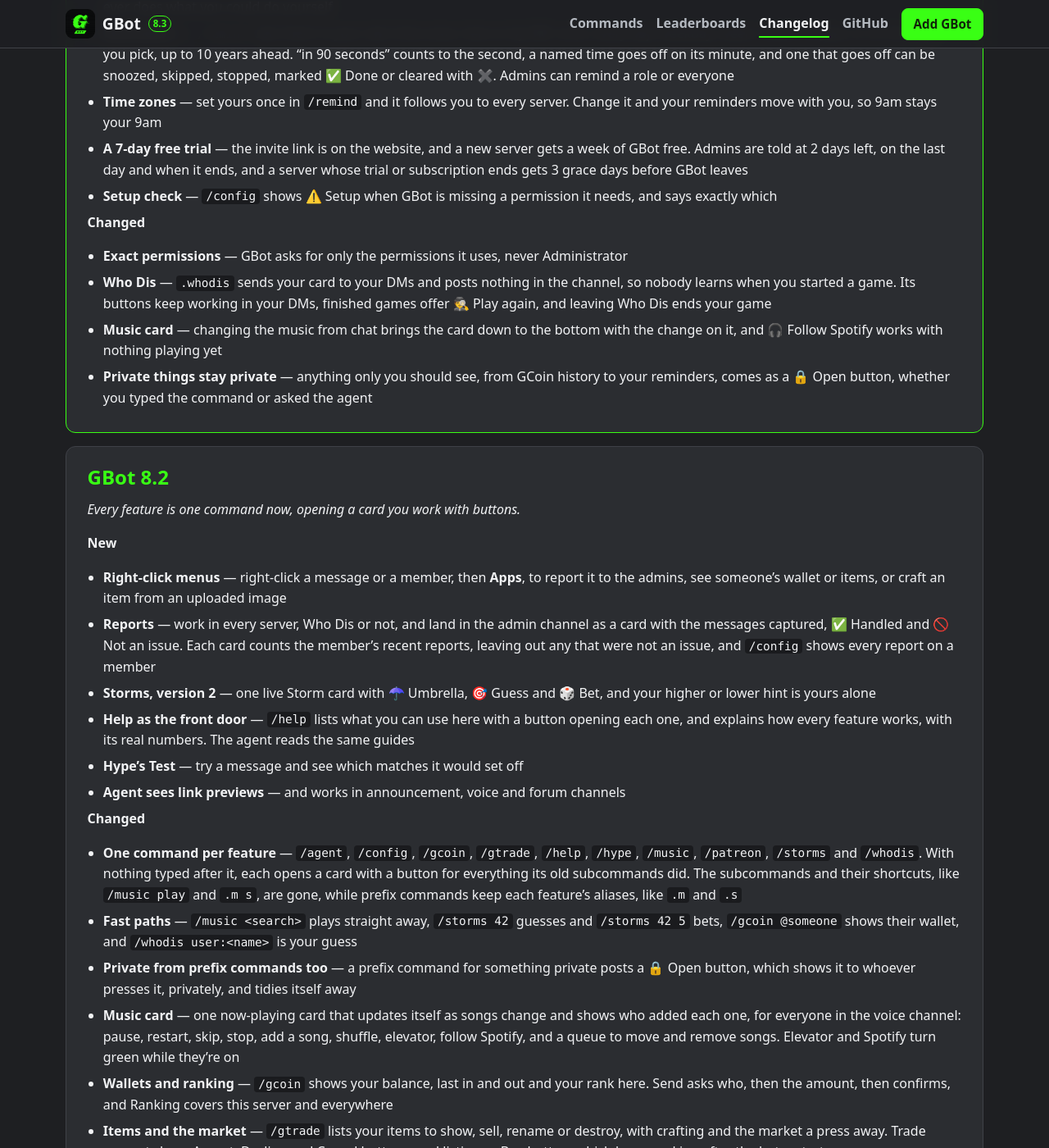
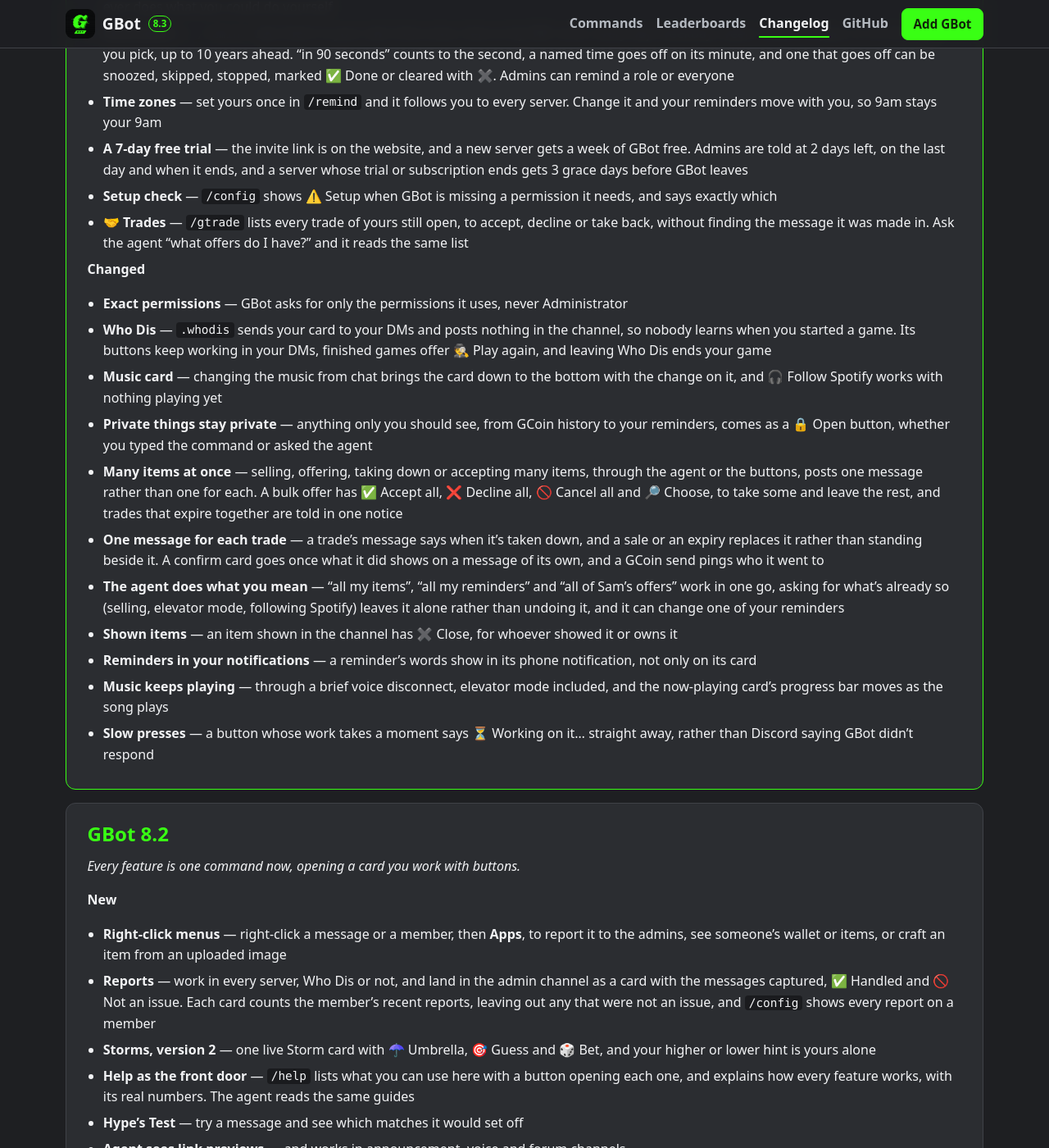
Before and after one commit to cgoulart35/GBot, a Jekyll site: the page built from site/changelog.html, in a window 1280 px wide and 1400 px high, scrolled down 507 px. Shown: the whole window at 82% size. Built offline with Jekyll 4.4.1, drawn with Linux system fonts in a browser that asks for light colours.

Commit message:
docs: 8.3's changelog covers trades, bulk messages and the rest
The 8.3 changelog, in the README and on the website, adds Trades, many
items at once, one message for each trade, the agent's bulk asks, Close
on shown items, reminders in notifications, music through a voice
disconnect with a moving progress bar, and slow presses saying they're
working. /gtrade's description names Trades, in the bot and on the site.

Co-Authored-By: Claude Opus 5.5 <noreply@anthropic.com>
Claude-Session: https://claude.ai/code/session_0114tYASnVPsmojzD4MspD35

```diff
--- a/site/_data/commands.json
+++ b/site/_data/commands.json
@@ -99,7 +99,7 @@
           "gt"
         ],
         "summary": "Your items: craft, show off, sell and buy them.",
-        "description": "Open your items: craft one from an image link, show one off, rename it, destroy it for its value back, or sell it on this server's market or to one person. The market lists what's for sale here and the trade requests waiting on you.",
+        "description": "Open your items: craft one from an image link, show one off, rename it, destroy it for its value back, or sell it on this server's market or to one person. The market lists what's for sale here, and Trades every trade of yours still open, to answer or take back.",
         "slash": "/gtrade",
         "prefix": ".[gtrade|gt]",
         "shorthand": ".gt",
--- a/site/_includes/changelog.md
+++ b/site/_includes/changelog.md
@@ -7,12 +7,20 @@
 - <ins>Time zones</ins> — set yours once in `/remind` and it follows you to every server. Change it and your reminders move with you, so 9am stays your 9am
 - <ins>A 7-day free trial</ins> — the invite link is on the website, and a new server gets a week of GBot free. Admins are told at 2 days left, on the last day and when it ends, and a server whose trial or subscription ends gets 3 grace days before GBot leaves
 - <ins>Setup check</ins> — `/config` shows ⚠️ Setup when GBot is missing a permission it needs, and says exactly which
+- <ins>🤝 Trades</ins> — `/gtrade` lists every trade of yours still open, to accept, decline or take back, without finding the message it was made in. Ask the agent "what offers do I have?" and it reads the same list
 
 **Changed**
 - <ins>Exact permissions</ins> — GBot asks for only the permissions it uses, never Administrator
 - <ins>Who Dis</ins> — `.whodis` sends your card to your DMs and posts nothing in the channel, so nobody learns when you started a game. Its buttons keep working in your DMs, finished games offer 🕵️ Play again, and leaving Who Dis ends your game
 - <ins>Music card</ins> — changing the music from chat brings the card down to the bottom with the change on it, and 🎧 Follow Spotify works with nothing playing yet
 - <ins>Private things stay private</ins> — anything only you should see, from GCoin history to your reminders, comes as a 🔒 Open button, whether you typed the command or asked the agent
+- <ins>Many items at once</ins> — selling, offering, taking down or accepting many items, through the agent or the buttons, posts one message rather than one for each. A bulk offer has ✅ Accept all, ❌ Decline all, 🚫 Cancel all and 🔎 Choose, to take some and leave the rest, and trades that expire together are told in one notice
+- <ins>One message for each trade</ins> — a trade's message says when it's taken down, and a sale or an expiry replaces it rather than standing beside it. A confirm card goes once what it did shows on a message of its own, and a GCoin send pings who it went to
+- <ins>The agent does what you mean</ins> — "all my items", "all my reminders" and "all of Sam's offers" work in one go, asking for what's already so (selling, elevator mode, following Spotify) leaves it alone rather than undoing it, and it can change one of your reminders
+- <ins>Shown items</ins> — an item shown in the channel has ✖️ Close, for whoever showed it or owns it
+- <ins>Reminders in your notifications</ins> — a reminder's words show in its phone notification, not only on its card
+- <ins>Music keeps playing</ins> — through a brief voice disconnect, elevator mode included, and the now-playing card's progress bar moves as the song plays
+- <ins>Slow presses</ins> — a button whose work takes a moment says ⏳ Working on it… straight away, rather than Discord saying GBot didn't respond
 
 #### GBot 8.2
 *Every feature is one command now, opening a card you work with buttons.*
```
Also changed, not shown: README.md, 1 other file.
